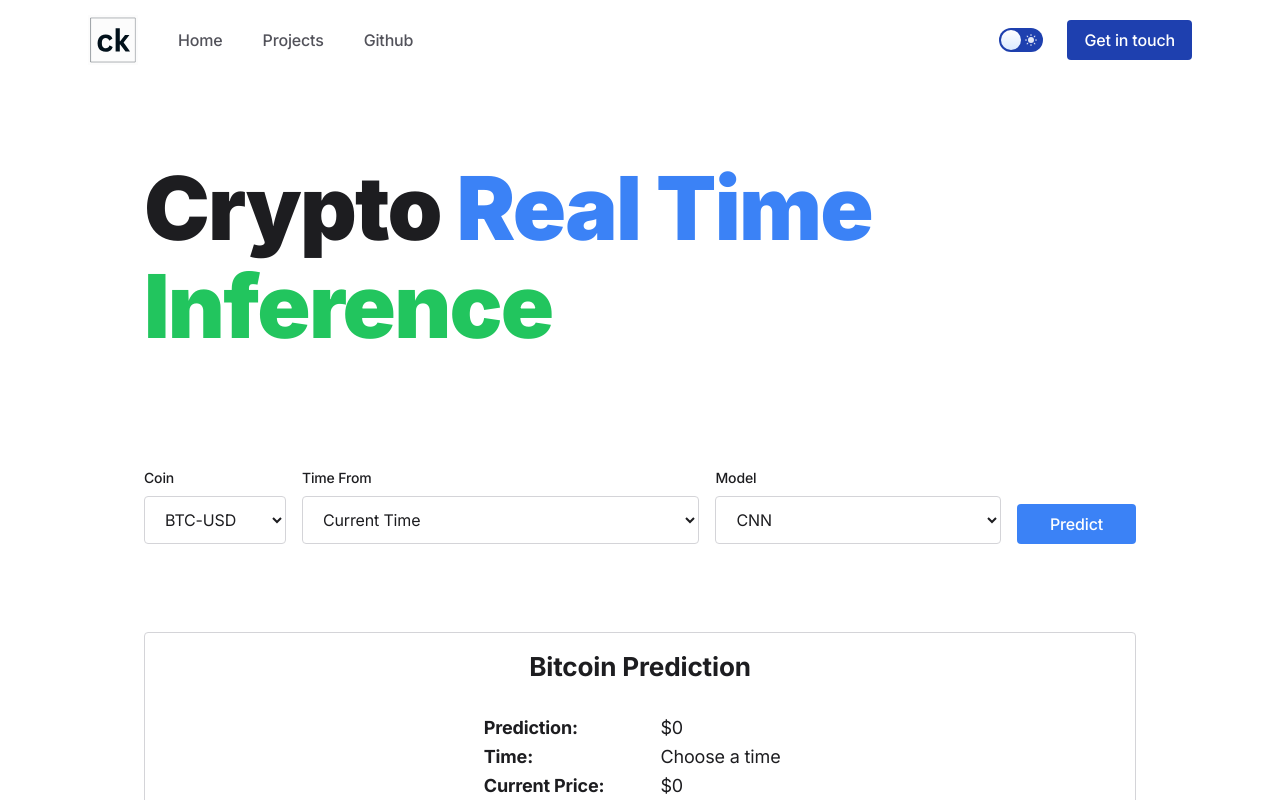
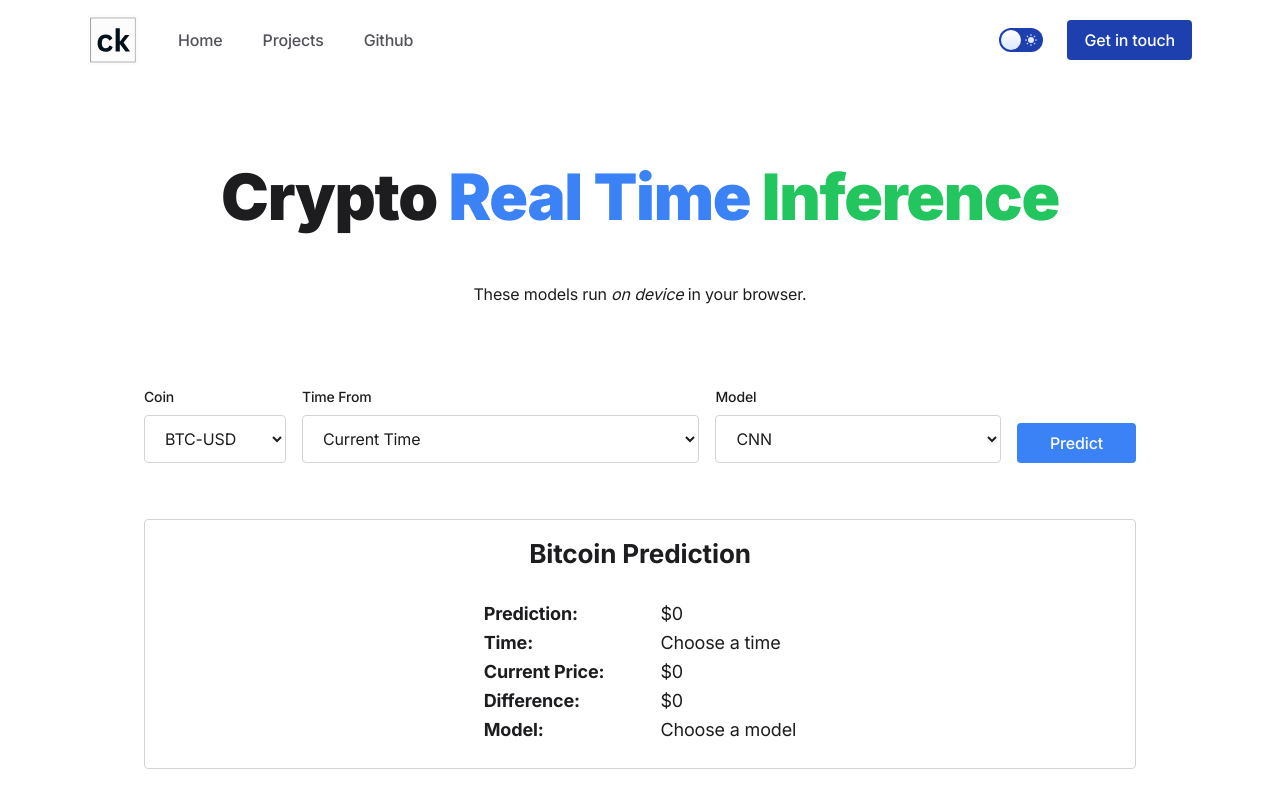
Before and after one commit to christopherkeim/christopherkeim-xyz, a Next.js app: page /projects/crypto in a window 1280 px wide. Shown: the top 800 px of the page. Built offline with nearby package versions, Linux system fonts and the light colour scheme.

Commit message:
Added paragraph to Hero.

```diff
--- a/components/Projects/Crypto/CryptoHero.tsx
+++ b/components/Projects/Crypto/CryptoHero.tsx
@@ -3,11 +3,14 @@ import { PredictionContainer } from "@/components/Projects/Crypto/PredictionCont
 export default function CryptoHero() {
   return (
     <section>
-      <div className="mx-auto mb-8 flex max-w-6xl flex-col items-center px-4 pb-10 pt-32 text-left sm:px-6 md:gap-12 md:px-12 md:pb-16 md:pt-40 lg:gap-20 lg:px-20">
-        <h1 className="h1 font-black lg:text-6xl" data-aos="fade-down">
+      <div className="mx-auto mb-8 flex max-w-6xl flex-col items-center px-4 pb-10 pt-32 text-left sm:px-6 md:gap-12 md:px-12 md:pb-16 md:pt-40 lg:gap-12 lg:px-20">
+        <h1 className="h1 font-black lg:text-5xl" data-aos="fade-down">
           Crypto <span className="text-blue-500">Real Time</span>{" "}
           <span className="text-green-500">Inference</span>
         </h1>
+        <p className="pt-6 md:pt-0">
+          These models run <i>on device</i> in your browser.
+        </p>
         <PredictionContainer />
       </div>
     </section>
```
